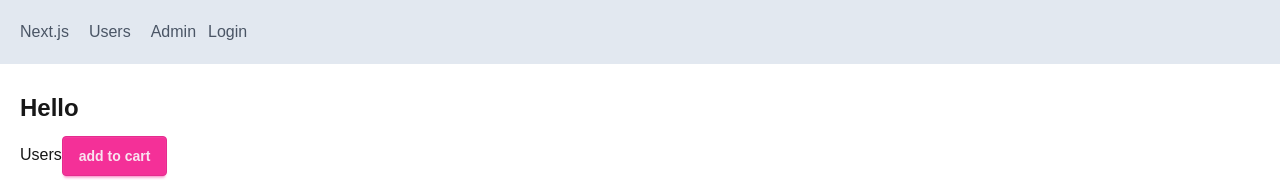
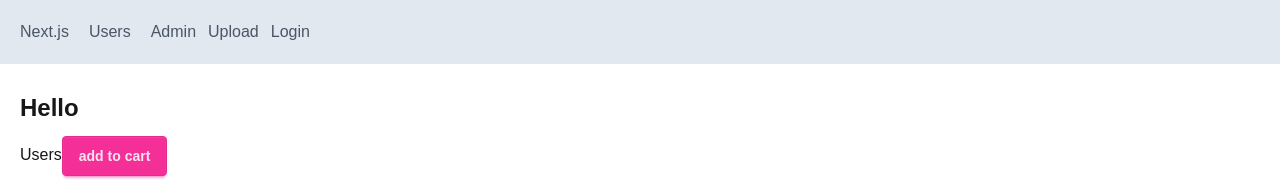
Before and after one commit to Hussain-hamim/nextjs-app, a Next.js app: page / in a window 1280 px wide. Shown: the top 180 px of the page. Built offline with nearby package versions, Linux system fonts and the light colour scheme; no server answers.

Commit message:
upload nav

```diff
--- a/app/NavBar.tsx
+++ b/app/NavBar.tsx
@@ -20,6 +20,9 @@ const NavBar = () => {
       <Link className='link-hover' href='/admin'>
         Admin
       </Link>
+      <Link className='link-hover' href='/upload'>
+        Upload
+      </Link>
       {status === 'authenticated' && (
         <div>
           <CircleUserRound
```
